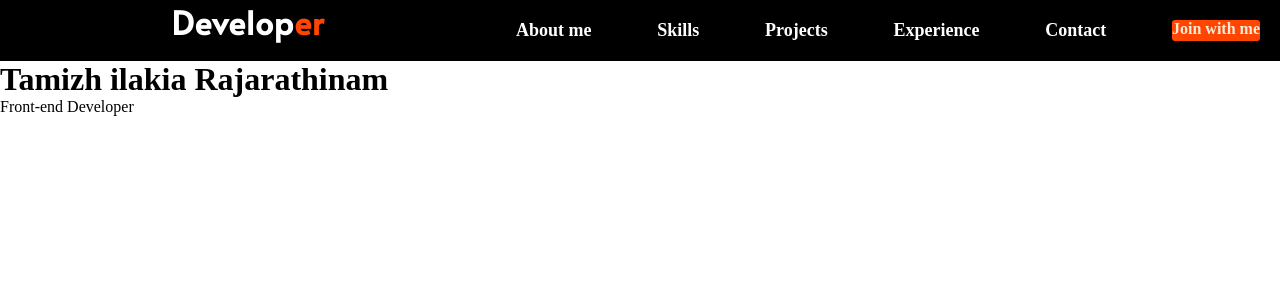
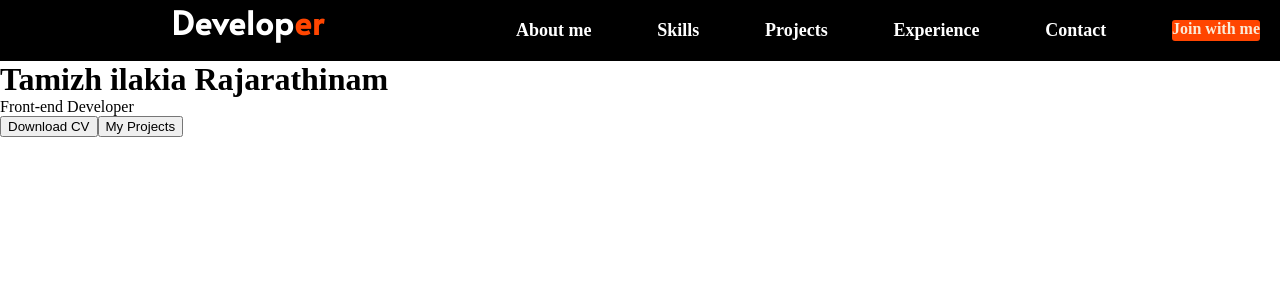
Before and after one commit to Ilakiab08/ilakia-portfolio, a React (Vite) app: page / in a window 1280 px wide. Shown: the top 300 px of the page. Built offline with nearby package versions, Linux system fonts and the light colour scheme.

Commit message:
download cv button and my projects

```diff
--- a/package.json
+++ b/package.json
@@ -12,11 +12,13 @@
   "dependencies": {
     "react": "^18.2.0",
     "react-dom": "^18.2.0",
+    "react-router-dom": "^6.22.1",
     "react-scroll": "^1.9.0"
   },
   "devDependencies": {
     "@types/react": "^18.2.55",
     "@types/react-dom": "^18.2.19",
+    "@types/react-router-dom": "^5.3.3",
     "@vitejs/plugin-react": "^4.2.1",
     "eslint": "^8.56.0",
     "eslint-plugin-react": "^7.33.2",
--- a/src/components/TopContent/TopContent.jsx
+++ b/src/components/TopContent/TopContent.jsx
@@ -1,5 +1,6 @@
 
 import React from 'react';
+import { Link } from 'react-scroll';
 
 const TopContent = () => {
   return (
@@ -7,6 +8,11 @@ const TopContent = () => {
       <div className='TopContent_container'>
         <h1>Tamizh ilakia Rajarathinam</h1>
         <p> Front-end Developer </p>
+        <a><button>Download CV</button></a>
+        <Link to = "projects">
+            <button>My Projects</button>
+        </Link>
+
       </div>
     </div>
   );
```
Also changed, not shown: 1 other file (tests, documents, lock files or other folders).
